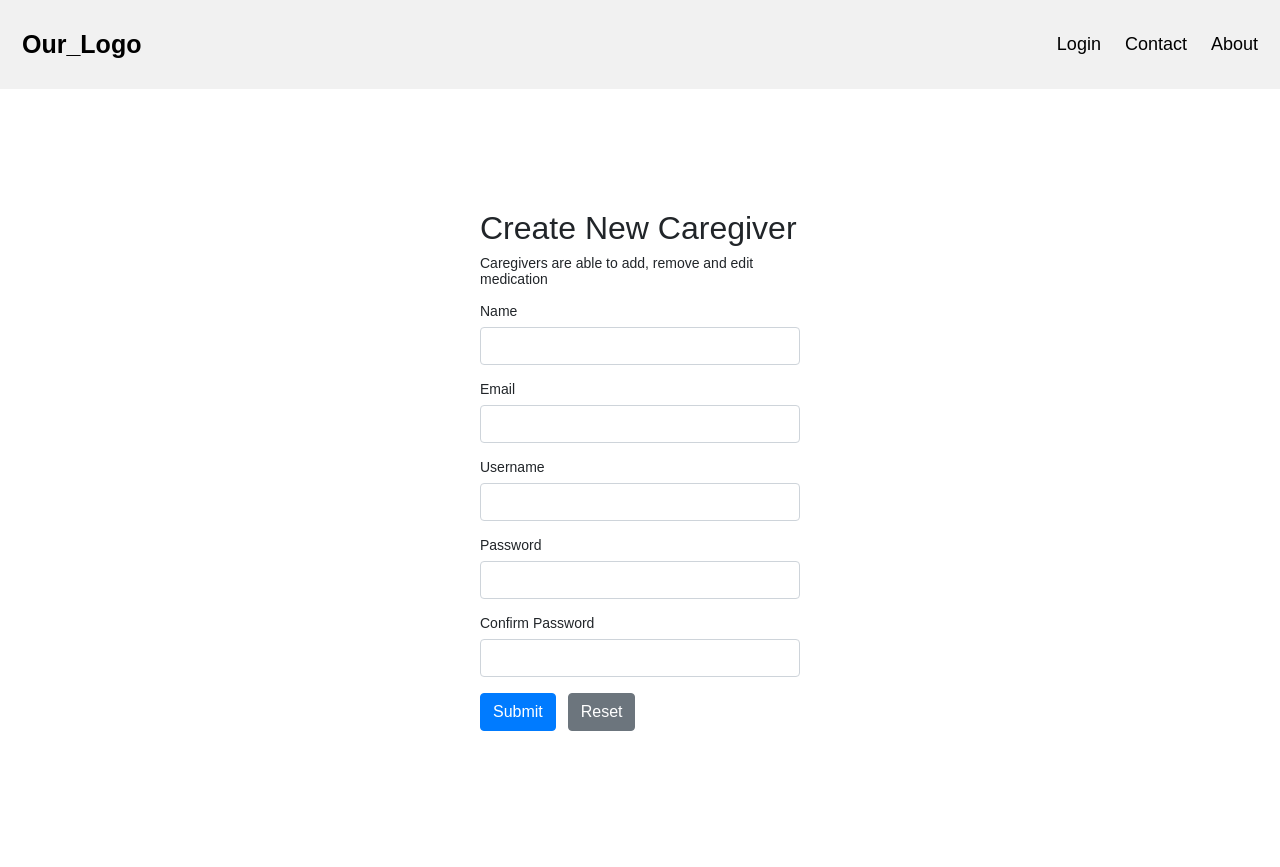
After one commit to Soup-tech/CapstoneDesign, a PHP site: page /caregiver/add-caregiver.php in a window 1280 px wide. The commit adds this page. Run offline with PHP 8.4, Linux system fonts and the light colour scheme.

Commit message:
Started add-caregiver.php

```diff
--- /dev/null
+++ b/caregiver/add-caregiver.php
@@ -0,0 +1,60 @@
+<?php
+    include '../includes/header.php';
+    include_once '../includes/dbhandler.php';
+
+    $name = $name_err = "";
+    $email = $email_err = "";
+    $username = $username_err = "";
+    $password = $password_err = "";
+    $confirm_password = $confirm_password_err = "";
+?>
+
+<!DOCTYPE html>
+<html lang="en">
+    <head>
+        <meta charset="utf-8">
+        <title>Add Caregiver</title>
+        <link rel="stylesheet" type="text/css" href="https://stackpath.bootstrapcdn.com/bootstrap/4.5.2/css/bootstrap.min.css">
+        <style>
+            body { font: 14px sans-serif; }
+            .wrapper{ width: 360px; padding: 20px; margin: 100px auto;}
+        </style>
+    </head>
+    <body>
+        <div class="wrapper">
+            <h2>Create New Caregiver</h2>
+            <p>Caregivers are able to add, remove and edit medication</p>
+            <form action="<?php htmlspecialchars($_SERVER['PHP_SELF']); ?>" method="POST">
+                <div class="form-group">
+                    <label>Name</label>
+                    <input type="text" name="name" class="form-control <?php echo (!empty($name_err)) ? 'is-invalid' : ''; ?>" value="<?php echo $name; ?>">
+                    <span class="invalid-feedback"><?php echo $name_err; ?></span>
+                </div>
+                <div class="form-group">
+                    <label>Email</label>
+                    <input type="text" name="email" class="form-control <?php echo (!empty($email_err)) ? 'is-invalid' : ''; ?>" value="<?php echo $email; ?>">
+                    <span class="invalid-feedback"><?php echo $email_err; ?></span>
+                </div>
+                <div class="form-group">
+                    <label>Username</label>
+                    <input type="text" name="username" class="form-control <?php echo (!empty($username_err)) ? 'is-invalid' : ''; ?>" value="<?php echo $username; ?>">
+                    <span class="invalid-feedback"><?php echo $username_err; ?></span>
+                </div>
+                <div class="form-group">
+                    <label>Password</label>
+                    <input type="text" name="password" class="form-control <?php echo (!empty($password_err)) ? 'is-invalid' : ''; ?>" value="<?php echo $password; ?>">
+                    <span class="invalid-feedback"><?php echo $password_err; ?></span>
+                </div>
+                <div class="form-group">
+                    <label>Confirm Password</label>
+                    <input type="text" name="confirm_password" class="form-control <?php echo (!empty($confirm_password_err)) ? 'is-invalid' : ''; ?>" value="<?php echo $confirm_password; ?>">
+                    <span class="invalid-feedback"><?php echo $confirm_password_err; ?></span>
+                </div>
+                <div class="form-group">
+                    <input type="submit" class="btn btn-primary" value="Submit">
+                    <input type="reset" class="btn btn-secondary ml-2" value="Reset">
+                </div>
+            </form>
+        </div>
+    </body>
+</html>
--- a/home.php
+++ b/home.php
@@ -11,12 +11,13 @@
 <!DOCTYPE html>
 <html lang="en">
     <head>
+        <link rel="stylesheet" type="text/css" href="https://stackpath.bootstrapcdn.com/bootstrap/4.5.2/css/bootstrap.min.css">
         <style>
             body {font: 20px sans-serif;}
             .wrapper { width: 300px; padding: 20px; margin: 100px auto; }
-            .form-group { border: 5px outset red; background-color: lightblue; text-align: center;}
+            /*.form-group { border: 5px outset red; background-color: lightblue; text-align: center;}*/
             a { color: inherit; text-decoration: none; }
-            a:hover {color: red; }
+            /*a:hover {color: red; } */
         </style>
     </head>
     <body>
--- a/includes/header.php
+++ b/includes/header.php
@@ -14,9 +14,11 @@
 				<?php
 					if (isset($_SESSION['loggedin'])): ?>
 						<a class='navigation-link' href='/home.php'>Home</a>
+						<a class='navigation-link' href='/logout.php'>Logout</a>
 					<?php else: ?>
 						<a class='navigation-link' href='/index.php'>Login</a>
 					<?php endif ?>
+
 
 				<a href="/contact.php">Contact</a>
 				<a href="/about-us.php">About</a>
```
Also changed, not shown: caregiver/caregiver-menu.php (+7 -5 lines), caregiver/edit-caregiver.php (+21 -21 lines), logout.php (added, +7 -0 lines).
